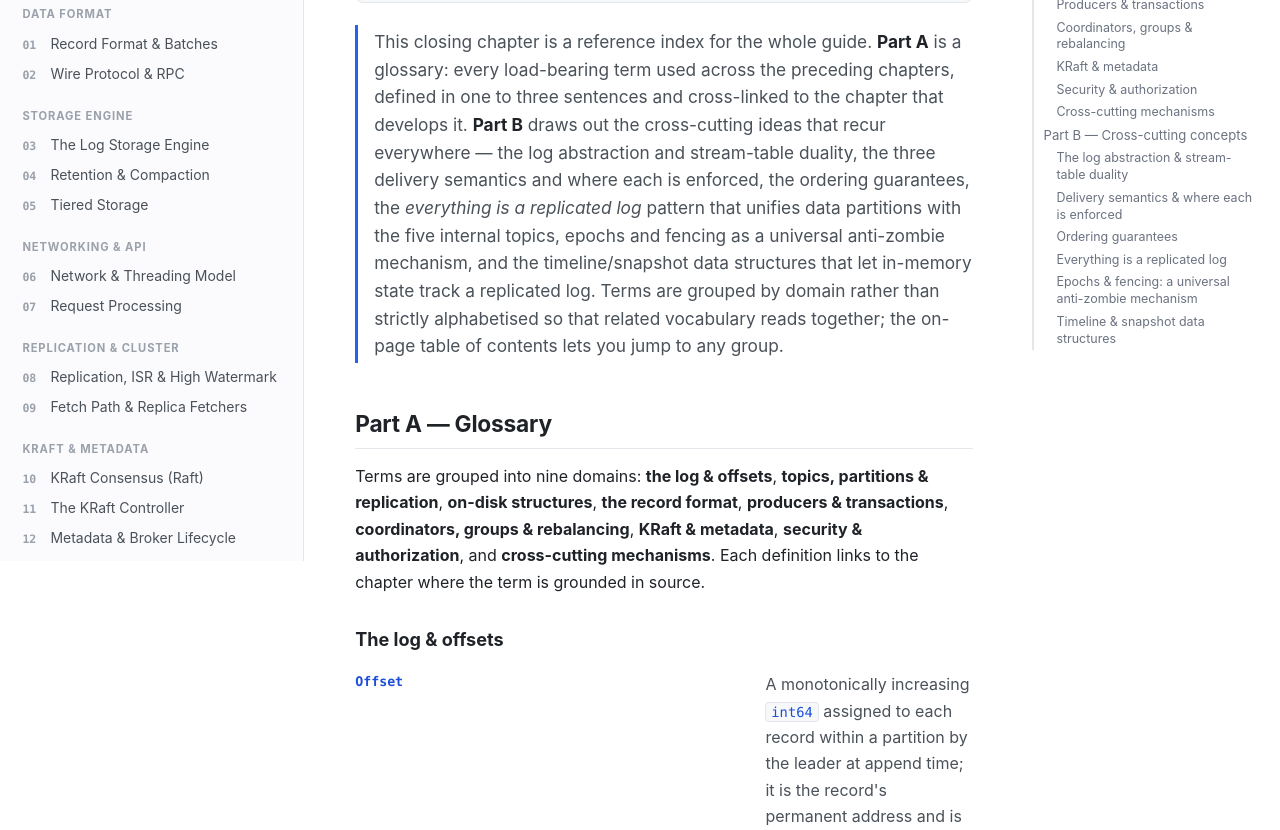
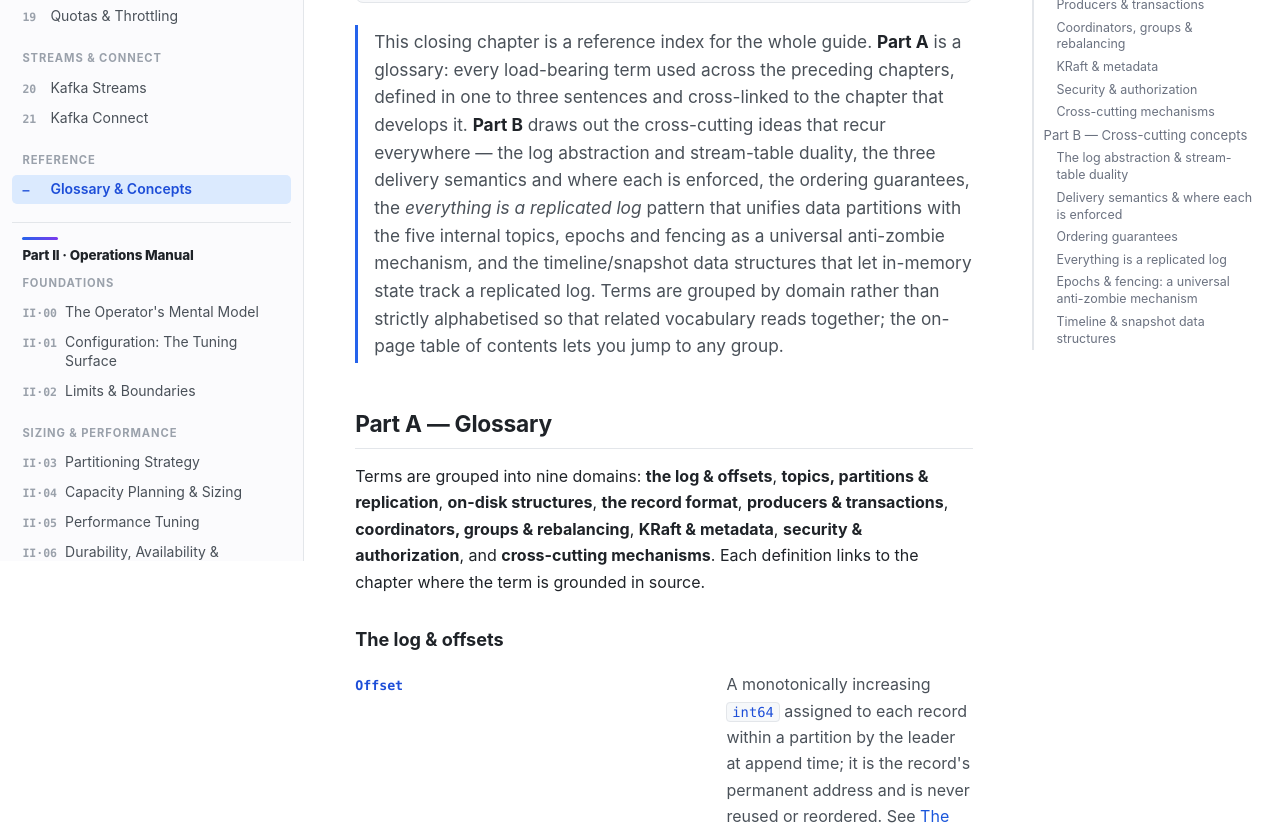
Before and after one commit to dmitrykrivaltsevich/kafka-internals, a plain HTML site: page glossary.html in a window 1280 px wide. Shown: the part 239-1069 px from the top of the page. Drawn offline with Linux system fonts and the light colour scheme.

Commit message:
Fix sidebar spacing, scroll-to-active, and dl.kv layout overflow
- .num no longer shrinks, so the gap before long sidebar titles is preserved
- sidebar centers the active item on load (no jump-to-top when navigating)
- dl.kv key column is capped and wraps, so long-sentence <dt>s no longer
  overflow the content column and overlap the on-page TOC
- validate.js now tag-balance-checks every Part I/II/III page

Co-Authored-By: Claude Opus 4.8 (1M context) <noreply@anthropic.com>

```diff
--- a/assets/app.js
+++ b/assets/app.js
@@ -68,6 +68,13 @@
         });
         sb.appendChild(box);
       });
+    });
+
+    // center the active item in the sidebar on load so navigating doesn't leave it scrolled off-screen
+    var act = sb.querySelector("a.active");
+    if (act) requestAnimationFrame(function () {
+      var sr = sb.getBoundingClientRect(), ar = act.getBoundingClientRect();
+      sb.scrollTop += (ar.top - sr.top) - (sb.clientHeight - act.offsetHeight) / 2;
     });
 
     filter.addEventListener("input", function () {
--- a/assets/style.css
+++ b/assets/style.css
@@ -184,7 +184,7 @@ a:hover { text-decoration: underline; }
 }
 .nav-group a .num {
   font-family: var(--font-mono); font-size: 0.72rem; color: var(--fg-faint);
-  min-width: 1.25rem; font-weight: 600;
+  flex: none; min-width: 1.25rem; font-weight: 600;
 }
 .nav-group a:hover { background: var(--bg-sunken); color: var(--fg); text-decoration: none; }
 .nav-group a.active {
@@ -366,8 +366,8 @@ table code { font-size: 0.82em; }
 .callout.key .callout-title { color: var(--c-key); }
 
 /* key/value definition grid */
-dl.kv { display: grid; grid-template-columns: max-content 1fr; gap: 0.35rem 1rem; margin: 1rem 0; }
-dl.kv dt { font-family: var(--font-mono); font-size: 0.83rem; color: var(--accent-fg); font-weight: 600; }
+dl.kv { display: grid; grid-template-columns: minmax(7rem, 22rem) 1fr; gap: 0.4rem 1.2rem; margin: 1rem 0; align-items: baseline; }
+dl.kv dt { font-family: var(--font-mono); font-size: 0.83rem; color: var(--accent-fg); font-weight: 600; overflow-wrap: break-word; min-width: 0; }
 dl.kv dd { margin: 0; color: var(--fg-soft); }
 
 /* pill / badge */
```
Also changed, not shown: _workflows/validate.js (+2 -8 lines).
